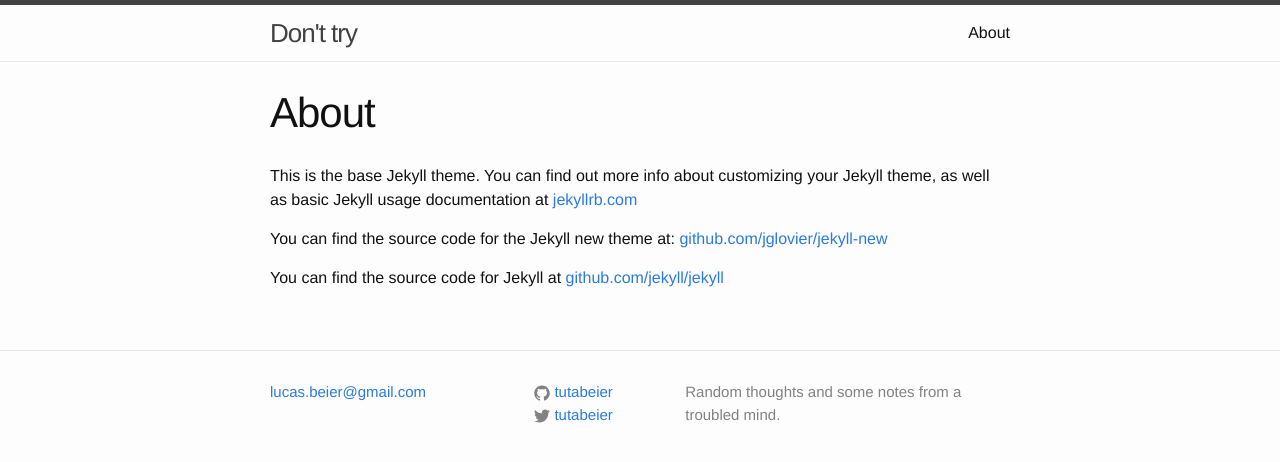
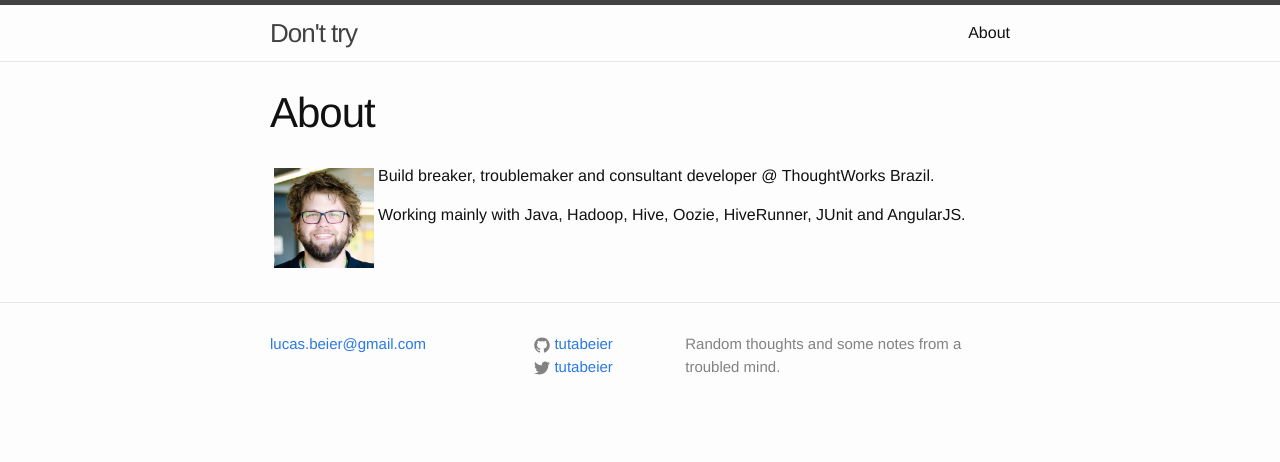
Before and after one commit to tutabeier/tutabeier.github.io, a Jekyll site: the page built from about.md, in a window 1280 px wide. Shown: the top 462 px of the page. Built offline with Jekyll 4.4.1, drawn with Linux system fonts in a browser that asks for light colours.

Commit message:
Adicionado imagem e etc.

```diff
--- /dev/null
+++ b/_includes/images.html
@@ -0,0 +1 @@
+<img src="https://media.licdn.com/media/p/7/005/096/1de/3580456.jpg" alt="" />
--- a/about.md
+++ b/about.md
@@ -2,10 +2,9 @@
 layout: page
 title: About
 permalink: /about/
+image: /img/boludo.jpg
 ---
+<img src="{{ page.image }}" width="100px" height="100px" style="float: left; margin: 4px;"/>
+Build breaker, troublemaker and consultant developer @ ThoughtWorks Brazil.
 
-This is the base Jekyll theme. You can find out more info about customizing your Jekyll theme, as well as basic Jekyll usage documentation at [jekyllrb.com](http://jekyllrb.com/)
-
-You can find the source code for the Jekyll new theme at: [github.com/jglovier/jekyll-new](https://github.com/jglovier/jekyll-new)
-
-You can find the source code for Jekyll at [github.com/jekyll/jekyll](https://github.com/jekyll/jekyll)
+Working mainly with Java, Hadoop, Hive, Oozie, HiveRunner, JUnit and AngularJS.
```
Also changed, not shown: _posts/2014-11-10-gem-pg-postgreapp.markdown (added, +11 -0 lines), img/boludo.jpg (added), 1 other file.
